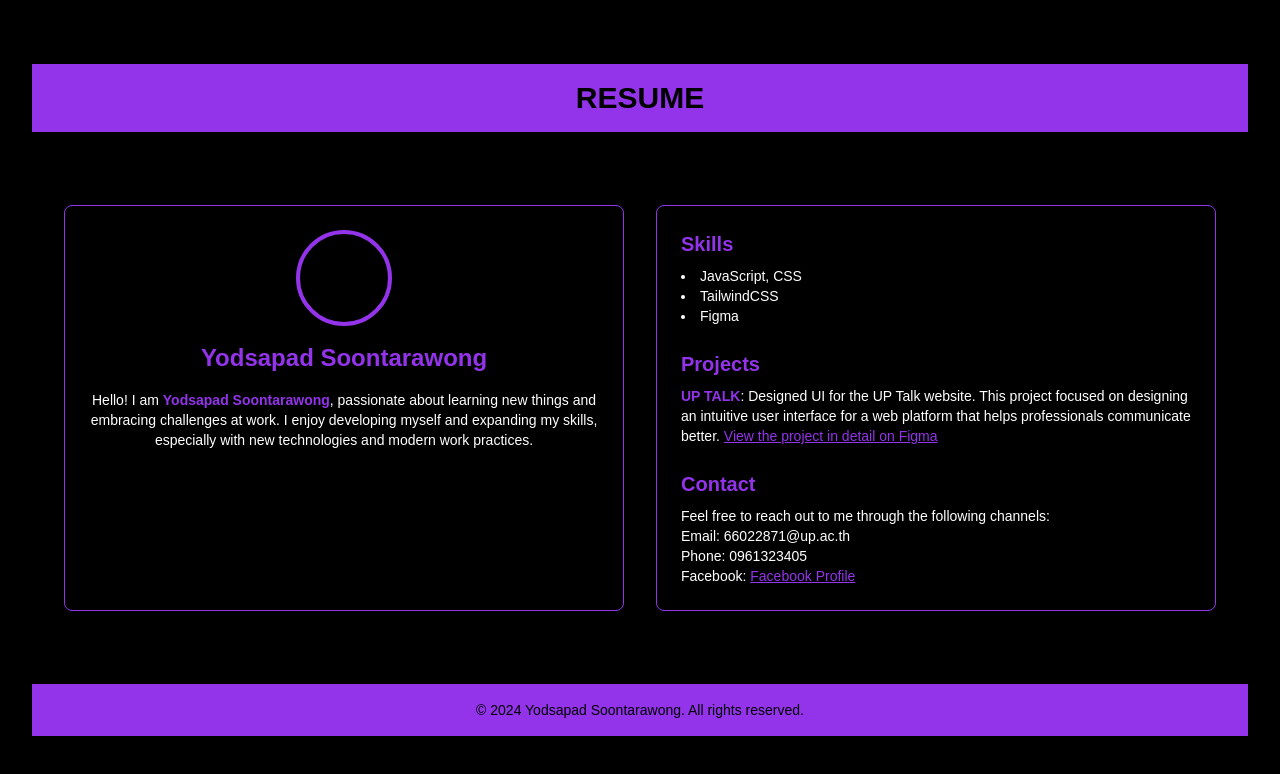
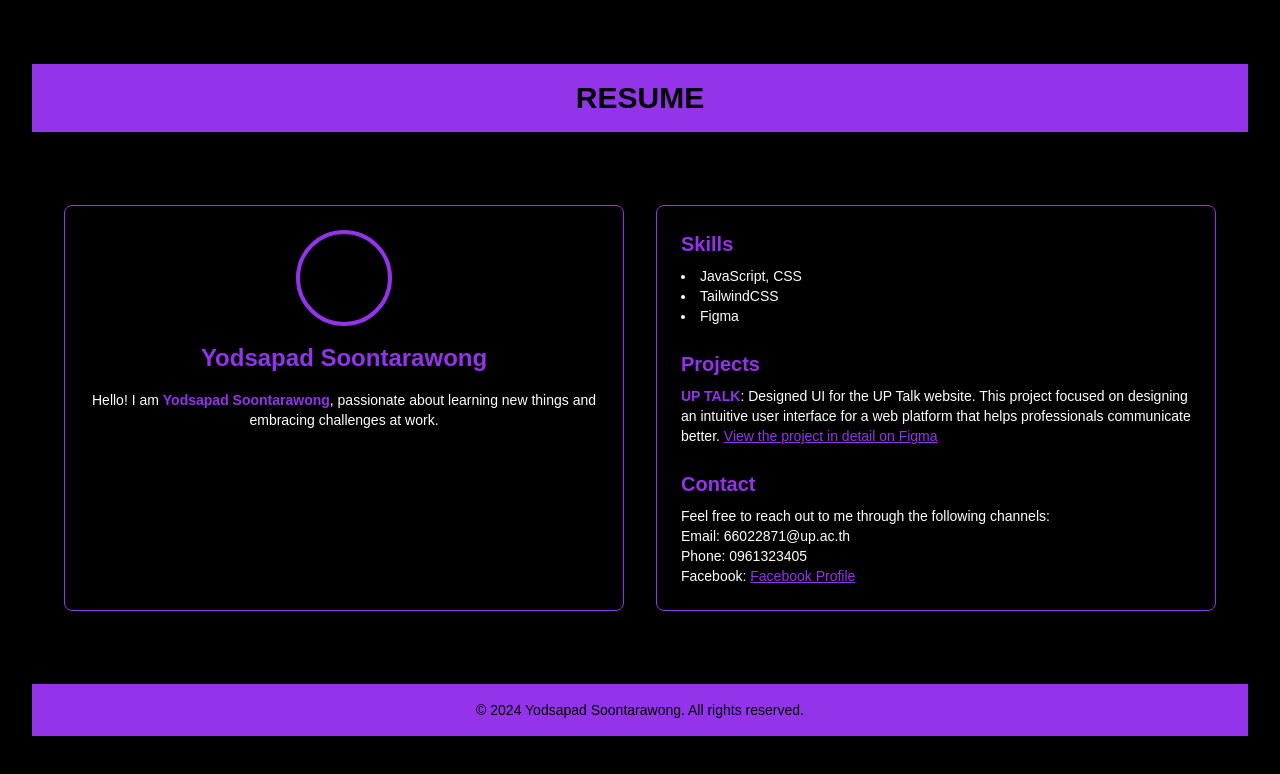
Before and after one commit to yodsapad/resume-portfolio, a Next.js app: page / in a window 1280 px wide. Shown: the top 774 px of the page. Built offline with nearby package versions, Linux system fonts and the light colour scheme.

Commit message:
Commit message 1

```diff
--- a/pages/index.js
+++ b/pages/index.js
@@ -17,9 +17,7 @@ export default function Home() {
             </h2>
             <p className="text-sm">
               Hello! I am <strong className="text-purple-600">Yodsapad Soontarawong</strong>, passionate about
-              learning new things and embracing challenges at work. I enjoy
-              developing myself and expanding my skills, especially with new
-              technologies and modern work practices.
+              learning new things and embracing challenges at work.
             </p>
           </div>
         </section>
```
